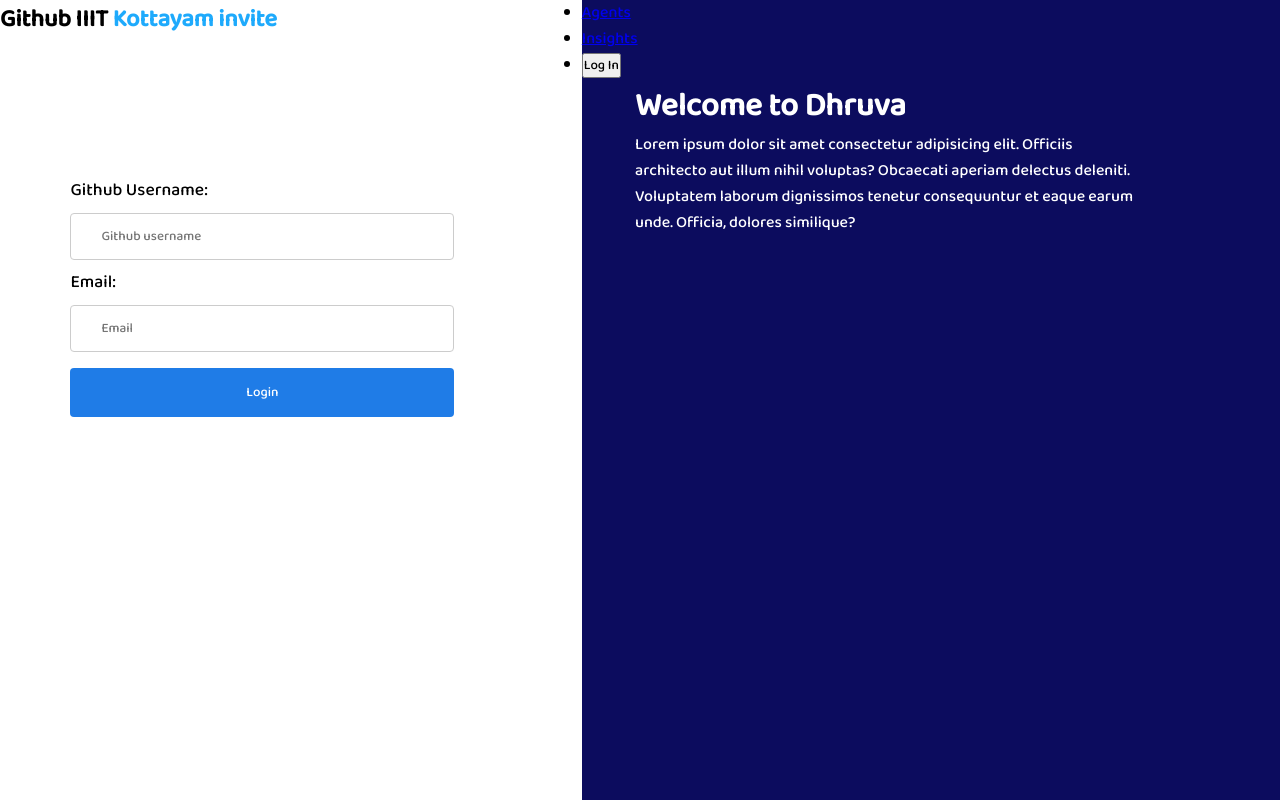
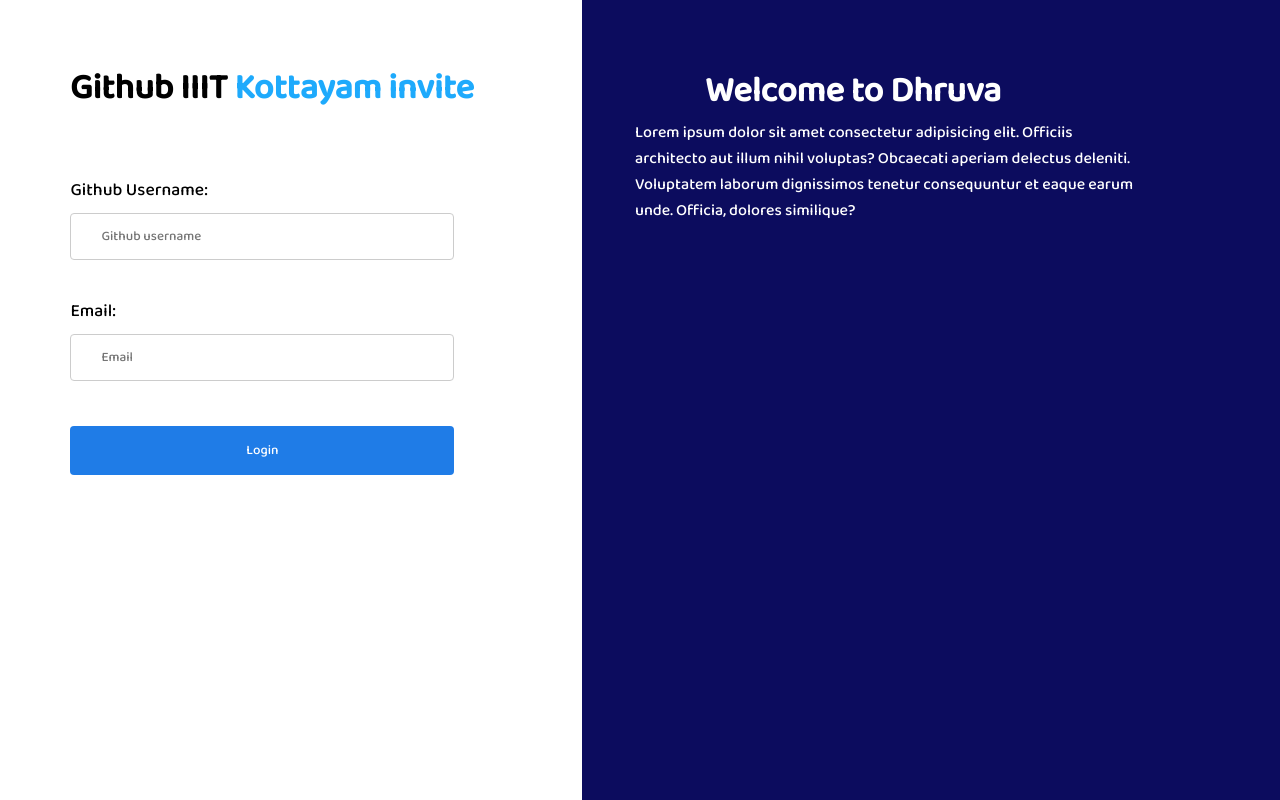
Before and after one commit to karynaur/orginvite-flask, a Python web app: template templates/index.html in a window 1280 px wide. Run offline with Jinja, Linux system fonts and the light colour scheme; the template is opened without the code that fills it, so the values that code supplies are empty.

Commit message:
Update index.html

```diff
--- a/templates/index.html
+++ b/templates/index.html
@@ -12,25 +12,18 @@
 <body>
     <div class="container">
         <div class="left">
-            <h2>Github IIIT <span>Kottayam invite</span></h2>
+            <h2 id='head'>Github IIIT <span>Kottayam invite</span></h2>
             <form action="{{url_for('get_details')}}" method="POST">
                 <label for="username">Github Username:</label>
-                <input type="text" name="username" id="username" placeholder="Github username">
+                <input type="text" name="username" id="username" placeholder="Github username"><br>
                 <label for="email">Email:</label>
-                <input type="email" name="email" id="email" placeholder="Email">
+                <input type="email" name="email" id="email" placeholder="Email"><br>
                 <button type="submit">Login</button>
             </form>
         </div>
         <div class="right">
-            <nav class="navbar">
-                <ul>
-                    <li><a href="/agents"><span>Agents</span></a></li>
-                    <li><a href="/insights"><span>Insights</span></a></li>
-                    <li><button class="btn">Log In</button></li>
-                </ul>
-            </nav>
             <div class="text">
-                <h2>Welcome to Dhruva</h2>
+                <h2 id='head'>Welcome to Dhruva</h2>
                 <p>Lorem ipsum dolor sit amet consectetur adipisicing elit. Officiis architecto aut illum nihil voluptas? Obcaecati aperiam delectus deleniti. Voluptatem laborum dignissimos tenetur consequuntur et eaque earum unde. Officia, dolores similique?</p>
             </div>
         </div>
```
